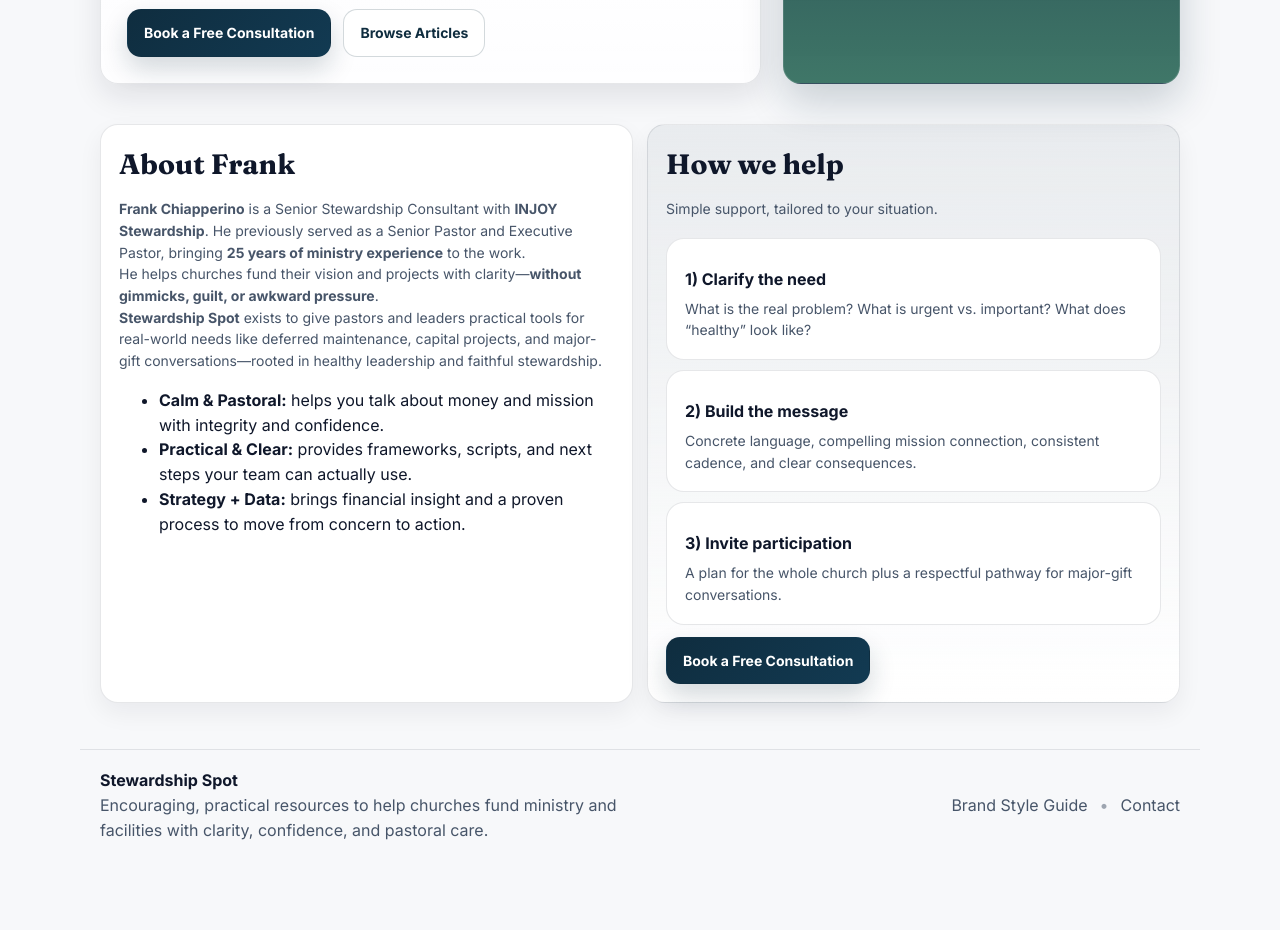
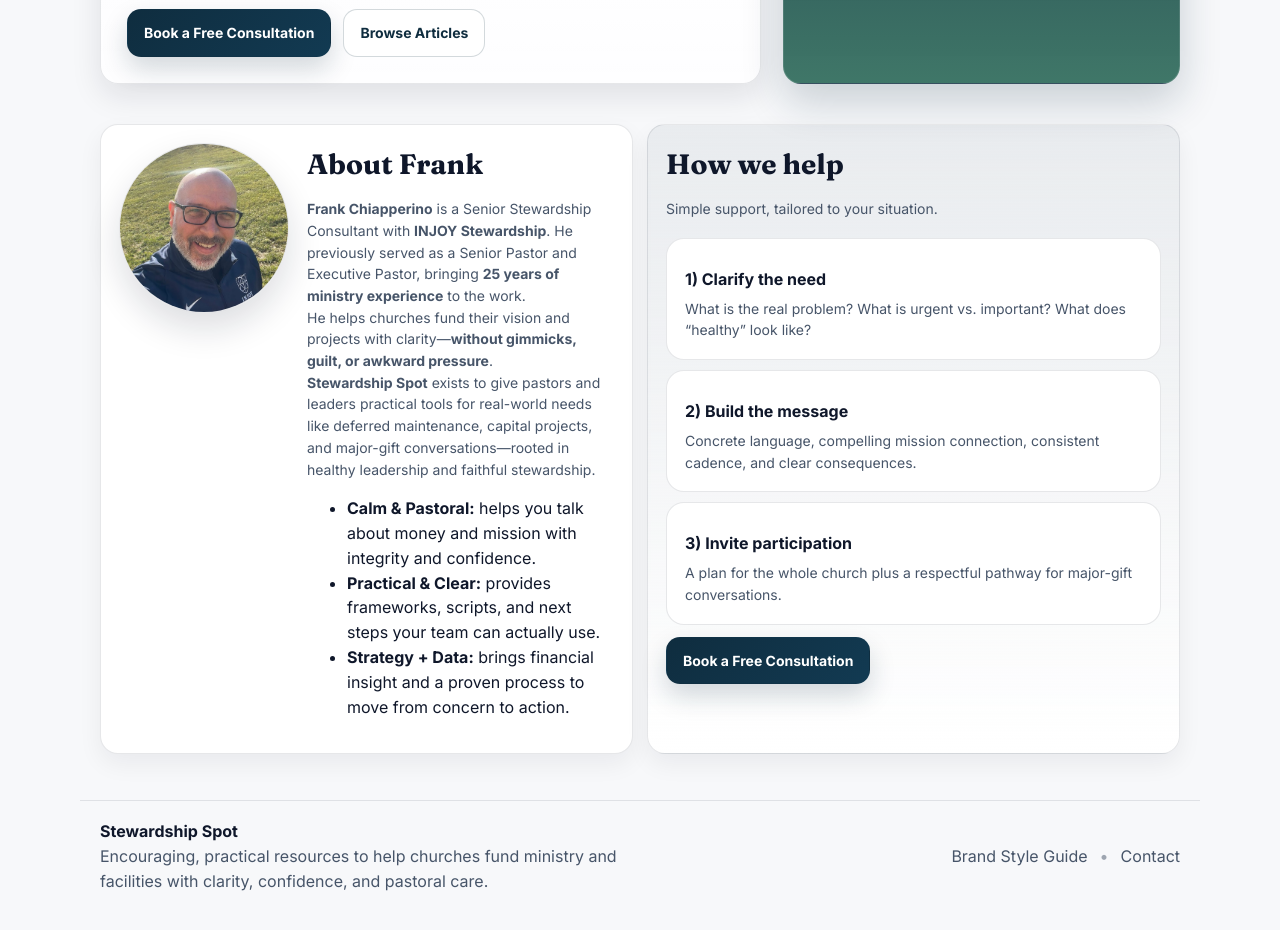
Before and after one commit to fchiapperino/stewardshipspot-site, a plain HTML site: page about.html in a window 1280 px wide. Shown: the part 420-1350 px from the top of the page. Before the commit the page ends 1301 px from the top, so only its background shows below. Drawn offline with Linux system fonts and the light colour scheme.

Commit message:
Add Frank headshot to About page

```diff
--- a/about.html
+++ b/about.html
@@ -61,8 +61,11 @@
     <section class="section">
       <div class="container">
         <div class="about-box">
-          <div class="card">
-            <h2>About Frank</h2>
+          <div class="card about-frank-card">
+            <div class="about-frank-split">
+              <img class="about-frank-headshot" src="assets/img/frank-headshot.jpg" alt="Frank Chiapperino" loading="lazy">
+              <div>
+                <h2>About Frank</h2>
             <p>
               <b>Frank Chiapperino</b> is a Senior Stewardship Consultant with <b>INJOY Stewardship</b>. He previously served as a Senior Pastor and Executive Pastor,
               bringing <b>25 years of ministry experience</b> to the work.
@@ -79,6 +82,8 @@
               <li><b>Practical &amp; Clear:</b> provides frameworks, scripts, and next steps your team can actually use.</li>
               <li><b>Strategy + Data:</b> brings financial insight and a proven process to move from concern to action.</li>
             </ul>
+              </div>
+            </div>
           </div>
 
           <div class="card" style="background: linear-gradient(180deg, rgba(15,45,63,0.06), rgba(255,255,255,0.96));">
--- a/assets/css/styles.css
+++ b/assets/css/styles.css
@@ -297,3 +297,25 @@ textarea{min-height: 120px; resize:vertical}
   .about-frank-photo{order:-1}
   .about-frank-photo img{width: 180px; height: 180px}
 }
+
+/* About page — About Frank split layout */
+.about-frank-split{
+  display:flex;
+  gap: 18px;
+  align-items:flex-start;
+}
+.about-frank-headshot{
+  width: 170px;
+  height: 170px;
+  border-radius: 999px;
+  object-fit: cover;
+  object-position: 30% 78%;
+  flex: 0 0 auto;
+  border: 1px solid rgba(15, 23, 42, 0.10);
+  box-shadow: 0 16px 34px rgba(15, 23, 42, 0.14);
+}
+
+@media (max-width: 640px){
+  .about-frank-split{flex-direction:column; align-items:center; text-align:left}
+  .about-frank-headshot{width: 150px; height: 150px}
+}
```
